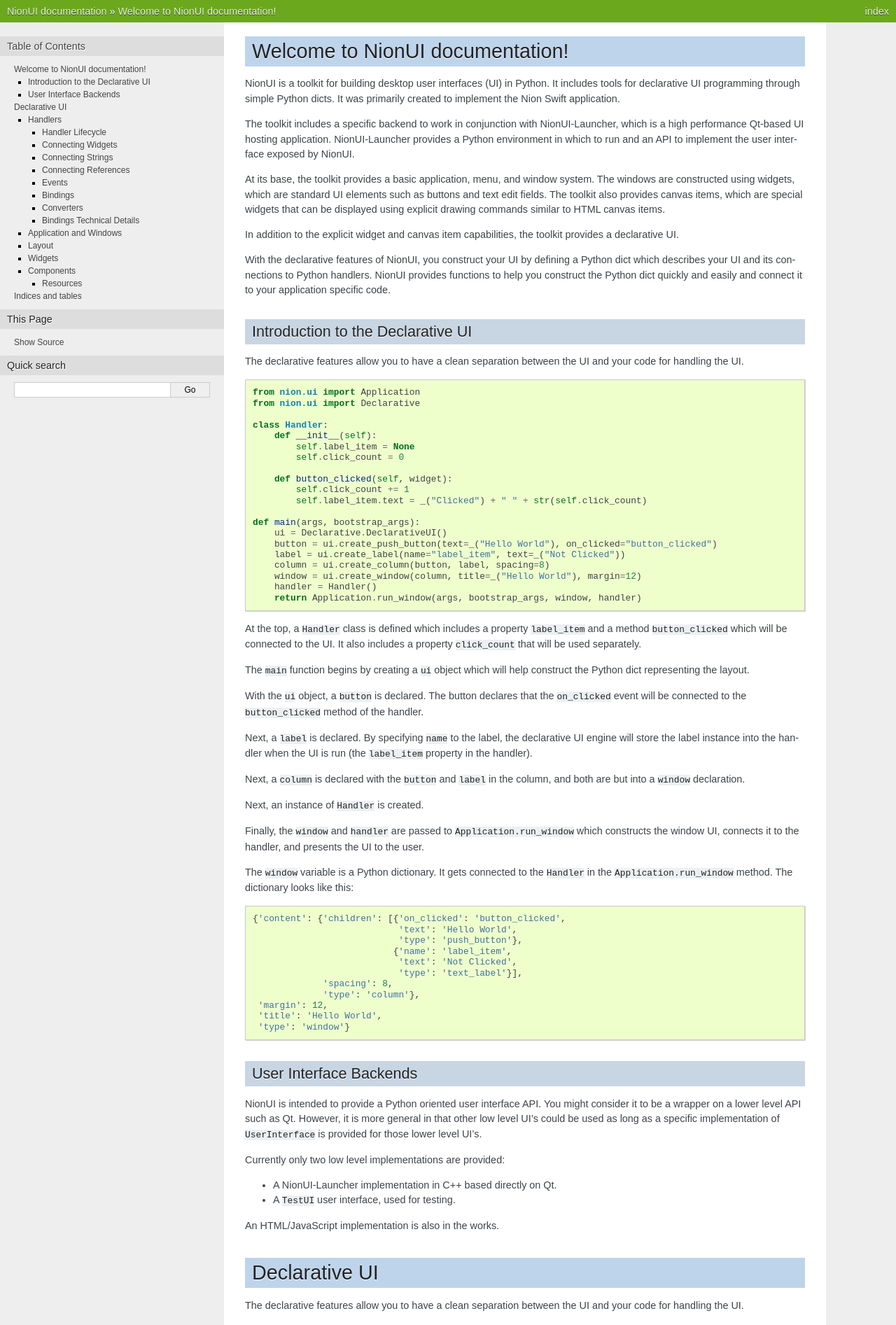
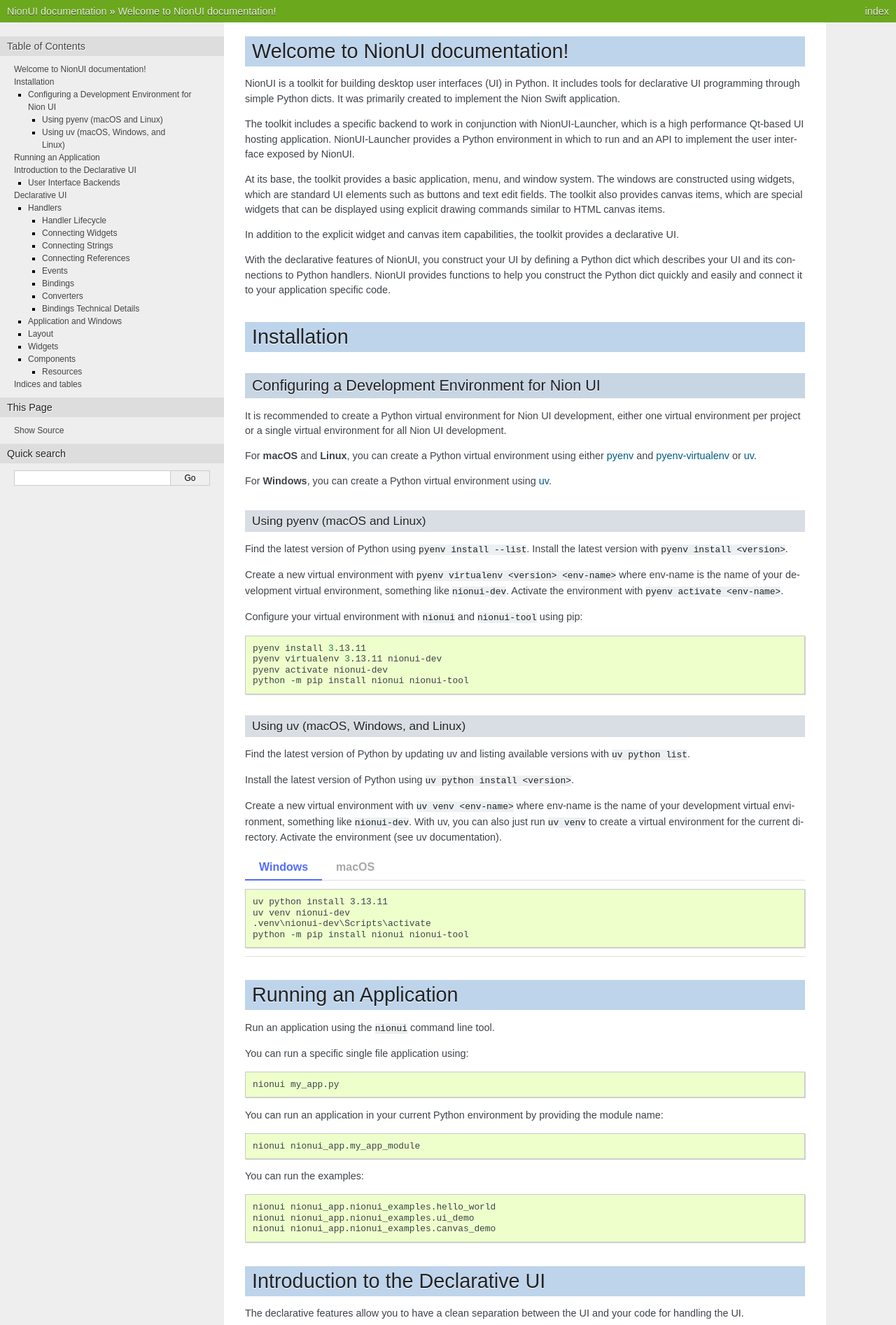
Before and after one commit to nion-software/nionui, a Sphinx documentation site: the page built from docs/index.rst, in a window 1280 px wide. Shown: the top 1893 px of the page at 70% size. Built offline with Sphinx 7.4.7, drawn with Linux system fonts in a browser that asks for light colours; some of the changed text lies outside the part shown.

Commit message:
Update docs to include environment creation and running apps.

```diff
--- a/docs/conf.py
+++ b/docs/conf.py
@@ -41,7 +41,9 @@
 extensions = [
     'sphinx.ext.todo',
     'sphinx.ext.autodoc',
-    'sphinx.ext.napoleon'
+    'sphinx.ext.napoleon',
+    'sphinx_copybutton',
+    'sphinx_design'
 ]
 
 # Add any paths that contain templates here, relative to this directory.
--- a/docs/index.rst
+++ b/docs/index.rst
@@ -44,15 +44,107 @@
 .. todo:: embedding sub-components
 .. todo:: resources
 
+Installation
+============
+
+Configuring a Development Environment for Nion UI
+-------------------------------------------------
+
+It is recommended to create a Python virtual environment for Nion UI development, either one virtual environment per project or a single virtual environment for all Nion UI development.
+
+For **macOS** and **Linux**, you can create a Python virtual environment using either
+`pyenv <https://github.com/pyenv/pyenv>`_ and `pyenv-virtualenv <https://github.com/pyenv/pyenv-virtualenv>`_ or `uv <https://docs.astral.sh/uv/>`_.
+
+For **Windows**, you can create a Python virtual environment using `uv <https://docs.astral.sh/uv/>`_.
+
+Using pyenv (macOS and Linux)
+^^^^^^^^^^^^^^^^^^^^^^^^^^^^^
+
+Find the latest version of Python using ``pyenv install --list``. Install the latest version with ``pyenv install <version>``.
+
+Create a new virtual environment with ``pyenv virtualenv <version> <env-name>`` where env-name is the name of your development virtual environment, something like ``nionui-dev``. Activate the environment with ``pyenv activate <env-name>``.
+
+Configure your virtual environment with ``nionui`` and ``nionui-tool`` using pip:
+
+.. code-block:: zsh
+
+    pyenv install 3.13.11
+    pyenv virtualenv 3.13.11 nionui-dev
+    pyenv activate nionui-dev
+    python -m pip install nionui nionui-tool
+
+Using uv (macOS, Windows, and Linux)
+^^^^^^^^^^^^^^^^^^^^^^^^^^^^^^^^^^^^
+
+Find the latest version of Python by updating uv and listing available versions with ``uv python list``.
+
+Install the latest version of Python using ``uv python install <version>``.
+
+Create a new virtual environment with ``uv venv <env-name>`` where env-name is the name of your development virtual environment, something like ``nionui-dev``. With uv, you can also just run ``uv venv`` to create a virtual environment for the current directory. Activate the environment (see uv documentation).
+
+.. tab-set::
+
+   .. tab-item:: Windows
+      :sync: win
+
+      .. code-block:: powershell
+
+         uv python install 3.13.11
+         uv venv nionui-dev
+         .venv\nionui-dev\Scripts\activate
+         python -m pip install nionui nionui-tool
+
+   .. tab-item:: macOS
+      :sync: mac
+
+      To install on macOS, run:
+
+      .. code-block:: bash
+
+         uv python install 3.13.11
+         uv venv nionui-dev
+         source .venv/nionui-dev/bin/activate
+         python -m pip install nionui nionui-tool
+
+Running an Application
+======================
+
+Run an application using the ``nionui`` command line tool.
+
+You can run a specific single file application using:
+
+.. code-block:: zsh
+
+    nionui my_app.py
+
+You can run an application in your current Python environment by providing the module name:
+
+.. code-block:: zsh
+
+    nionui nionui_app.my_app_module
+
+You can run the examples:
+
+.. code-block:: zsh
+
+    nionui nionui_app.nionui_examples.hello_world
+    nionui nionui_app.nionui_examples.ui_demo
+    nionui nionui_app.nionui_examples.canvas_demo
 
 Introduction to the Declarative UI
-----------------------------------
+==================================
 The declarative features allow you to have a clean separation between the UI and your code for handling the UI.
+
+Put this code into a file named ``hello_world.py`` and then run it using ``nionui hello_world.py``.
 
 .. code-block:: python
 
+    import gettext
+
     from nion.ui import Application
     from nion.ui import Declarative
+
+    _ = gettext.gettext
 
     class Handler:
         def __init__(self):
@@ -64,33 +156,33 @@
             self.label_item.text = _("Clicked") + " " + str(self.click_count)
 
     def main(args, bootstrap_args):
-        ui = Declarative.DeclarativeUI()
-        button = ui.create_push_button(text=_("Hello World"), on_clicked="button_clicked")
-        label = ui.create_label(name="label_item", text=_("Not Clicked"))
-        column = ui.create_column(button, label, spacing=8)
-        window = ui.create_window(column, title=_("Hello World"), margin=12)
+        u = Declarative.DeclarativeUI()
+        button = u.create_push_button(text=_("Hello World"), on_clicked="button_clicked")
+        label = u.create_label(name="label_item", text=_("Not Clicked"))
+        column = u.create_column(button, label, spacing=8)
+        window = u.create_window(column, title=_("Hello World"), margin=12)
         handler = Handler()
         return Application.run_window(args, bootstrap_args, window, handler)
 
 At the top, a ``Handler`` class is defined which includes a property ``label_item`` and a method ``button_clicked``
 which will be connected to the UI. It also includes a property ``click_count`` that will be used separately.
 
-The ``main`` function begins by creating a ``ui`` object which will help construct the Python dict representing the
+The ``main`` function begins by creating a ``u`` object which will help construct the Python dict representing the
 layout.
 
-With the ``ui`` object, a ``button`` is declared. The button declares that the ``on_clicked`` event will be connected to
+With the ``u`` object, a ``button`` is declared. The button declares that the ``on_clicked`` event will be connected to
 the ``button_clicked`` method of the handler.
 
 Next, a ``label`` is declared. By specifying ``name`` to the label, the declarative UI engine will store the label
-instance into the handler when the UI is run (the ``label_item`` property in the handler).
+widget into the handler when the app is run (the ``label_item`` property in the handler).
 
-Next, a ``column`` is declared with the ``button`` and ``label`` in the column, and both are but into a ``window``
+Next, a ``column`` is declared with the ``button`` and ``label`` in the column. Both are put into a ``window``
 declaration.
 
 Next, an instance of ``Handler`` is created.
 
-Finally, the ``window`` and ``handler`` are passed to ``Application.run_window`` which constructs the window UI,
-connects it to the handler, and presents the UI to the user.
+Finally, the ``window`` and ``handler`` are passed to ``Application.run_window`` which constructs the window user interface,
+connects it to the handler, and presents the user window to the user.
 
 The ``window`` variable is a Python dictionary. It gets connected to the ``Handler`` in the ``Application.run_window``
 method. The dictionary looks like this::
--- a/docs/requirements.txt
+++ b/docs/requirements.txt
@@ -2,3 +2,4 @@
 numpy
 nionutils
 sphinx-copybutton
+sphinx-design
```
